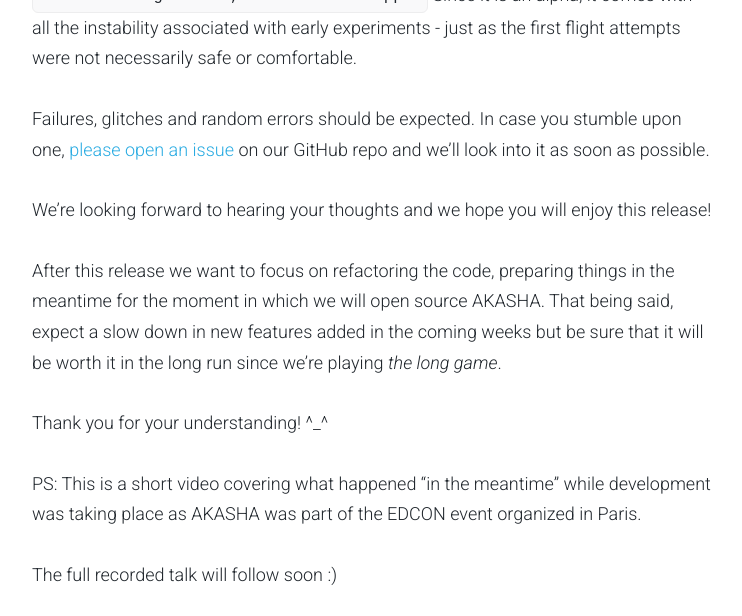
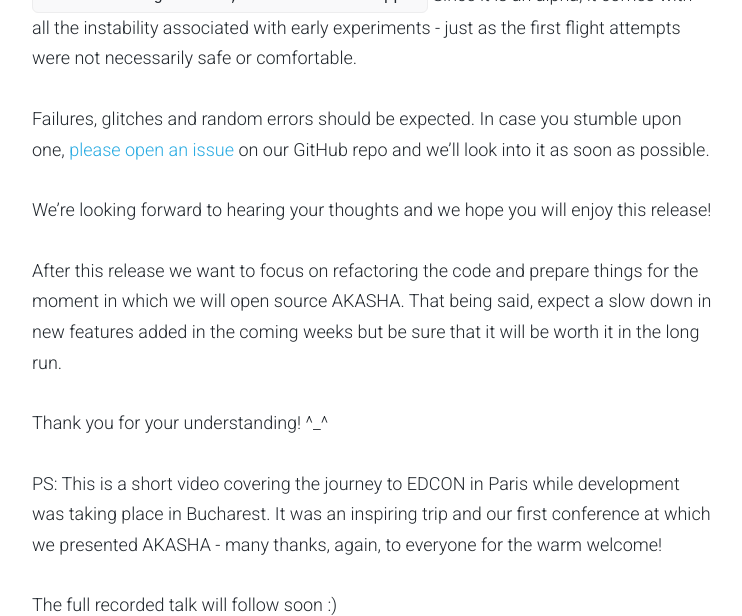
Before and after one commit to AKASHAorg/blog.akasha.world, a Jekyll site: the page built from _posts/2017-02-22-seeking-whispers.md, in a window 1280 px wide and 900 px high, scrolled down 3397 px, cut to the strip 0-616 px from the top of the window. Shown: the whole strip, without its empty margins (268-1010 px from the left). Built offline with Jekyll 4.4.1, drawn with Linux system fonts in a browser that asks for light colours; comment, search, counter and statistics services are not loaded; some of the changed text lies outside the part shown.

Commit message:
Update 2017-02-22-seeking-whispers.md

```diff
--- a/_posts/2017-02-22-seeking-whispers.md
+++ b/_posts/2017-02-22-seeking-whispers.md
@@ -18,7 +18,7 @@ The spotlight for this release revolves around the Whisper search experiment sin
 
 Following the initial results of this searching experiment we plan to implement it also for people and the rest of the sections that will be rolled out in the near-mid future.
 
-Another highlight comes from the **over 1000 entries published** in a completely decentralized fashion using smart contracts/IPFS, and we are rapidly approaching 2000 identities created on AKASHA. Yaaay! On this note, the first user from Kenya joined us a couple of days ago and we are looking forward to the moment where the project turns into a global movement.
+Another highlight comes from the **over 1000 entries published in a completely decentralized fashion using smart contracts+IPFS**, and we are **rapidly approaching 2000 identities created on AKASHA**. Yaaay! On this note, the first user from Kenya joined us a couple of days ago and we are looking forward to the moment when this project turns into a global movement. \o/
 
 All in all, it seems that we are gaining momentum and it *still* feels like we’re only getting started.
 
@@ -79,11 +79,11 @@ Failures, glitches and random errors should be expected. In case you stumble upo
 
 We’re looking forward to hearing your thoughts and we hope you will enjoy this release!
 
-After this release we want to focus on refactoring the code, preparing things in the meantime for the moment in which we will open source AKASHA. That being said, expect a slow down in new features added in the coming weeks but be sure that it will  be worth it in the long run since we're playing *the long game*.
+After this release we want to focus on refactoring the code and prepare things for the moment in which we will open source AKASHA. That being said, expect a slow down in new features added in the coming weeks but be sure that it will  be worth it in the long run.
 
 Thank you for your understanding! ^_^
 
-PS: This is a short video covering what happened “in the meantime” while development was taking place as AKASHA was part of the EDCON event organized in Paris.
+PS: This is a short video covering the journey to EDCON in Paris while development was taking place in Bucharest. It was an inspiring trip and our first conference at which we presented AKASHA - many thanks, again, to everyone for the warm welcome!
 
 The full recorded talk will follow soon :)
 
```
